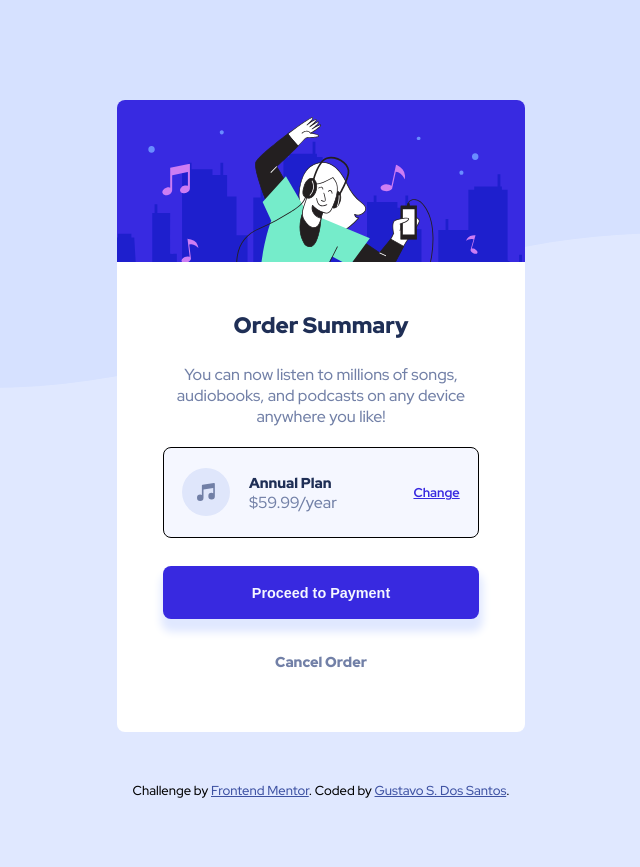
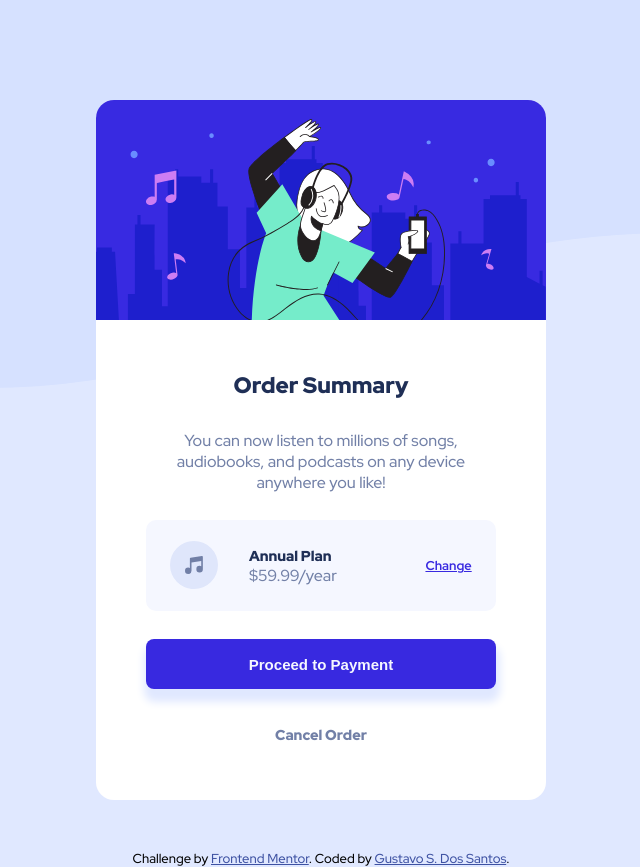
Before and after one commit to GustavoSDS/order-summary-component-main, a plain HTML site: page index.html in a window 1280 px wide. Shown: the whole page, without its empty margins (319-959 px from the left). Before the commit the page ends 800 px from the top, so only its background shows below. Drawn offline with Linux system fonts and the light colour scheme.

Commit message:
changes on styles.css

```diff
--- a/styles.css
+++ b/styles.css
@@ -26,15 +26,15 @@ body {
 .main-container {
     width: 328px;
     height: 570px;
-    margin: 100px auto;
-    border-radius: 8px;
+    margin: 70px auto;
+    border-radius: 20px;
     background-color: white;
     overflow: hidden;
 }
 
 .image {
     background-image: url(/images/illustration-hero.svg);
-    height: 162px;
+    height: 160px;
     background-size: cover;
 }
 
@@ -42,26 +42,28 @@ h1 {
     font-weight: 900;
     text-align: center;
     font-size: 1.4em;
-    margin: 24px 0;
+    margin-top: 37px;
+    margin-bottom: 28px;
     color: var(--darkBlue);
 }
 
 .main-paragraph {
     text-align: center;
+    width: 245px;
+    height: 65px;
+    margin: auto 40px;
     color: var(--desaturatedBlue);
     margin-bottom: 32px;
-    padding: 0 30px;
 }
 
 .plan-container {
-    border: 1px solid;
     width: 280px;
-    height: 82px;
+    height: 80px;
     display: flex;
     justify-content: space-around;
     align-items: center;
-    margin: 0 auto 32px;
-    border-radius: 8px;
+    margin: 0 auto 25px;
+    border-radius: 10px;
     background-color: var(--veryPaleBblue);
 }
 
@@ -104,7 +106,7 @@ button {
     display: block;
     margin: 0 auto;
     font-weight: 900;
-    font-size: .9em;
+    font-size: .94em;
     margin-bottom: 18px;
     box-shadow: 1px 10px 8px 3px var(--paleBlue);
 }
@@ -146,18 +148,27 @@ button:hover {
         background-size: contain;
     }
     .main-container{
-        width: 408px;
-        height: 632px;
+        margin: 100px auto;
+        width: 450px;
+        height: 700px;
         margin-bottom: 50px;
+        border-radius: 18px;
+    }
+    .image{
+        width: 100%;
+        height: 220px;
     }
     h1{
-        margin: 48px 0 24px;
+        margin: 50px 0 30px;
     }
     .main-paragraph{
+        margin: auto;
         margin-bottom: 20px;
+        width: 300px;
+        height: 70px;
     }
     .plan-container{
-        width: 316px;
+        width: 350px;
         height: 91px;
         padding: 0 10px;
         margin-bottom: 28px;
@@ -166,7 +177,8 @@ button:hover {
         margin-left: 60px;
     }
     button{
-        width: 316px;
-        margin-bottom: 32px;
+        width: 350px;
+        height: 50px;
+        margin-bottom: 35px;
     }
 }
```
